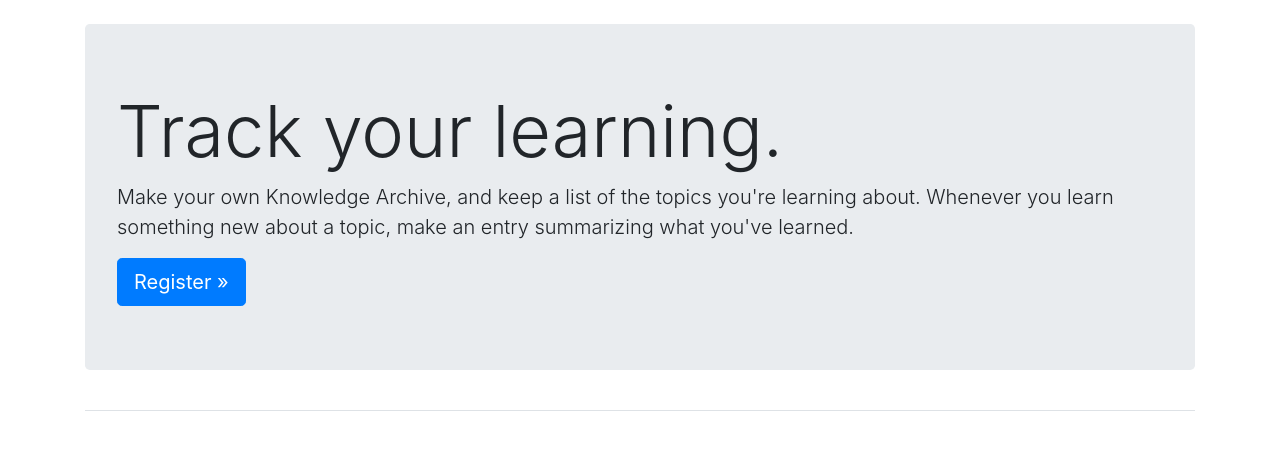
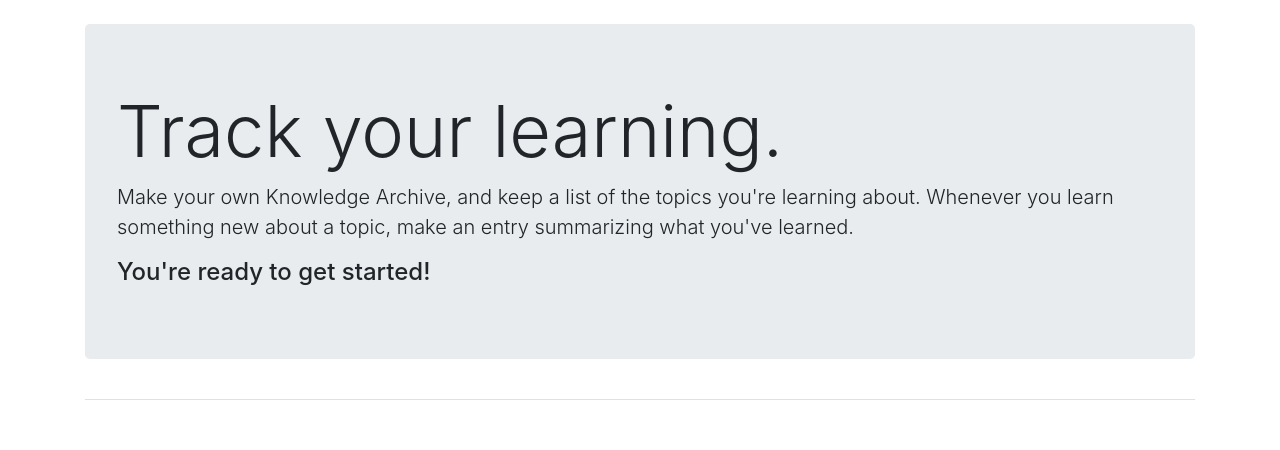
Before and after one commit to jordancallahan/knowledge-archive, a Django app: page / in a window 1280 px wide. Shown: the part 58-508 px from the top of the page. Run offline with Django 4.2, Linux system fonts and the light colour scheme; the visitor is signed in with stand-in values (Sample User, id 1); some libraries are stand-ins or nearby versions.

Commit message:
removing register button for authenticated users

```diff
--- a/knowledge_archives/templates/knowledge_archives/index.html
+++ b/knowledge_archives/templates/knowledge_archives/index.html
@@ -9,8 +9,12 @@
             learning about. Whenever you learn something new about a topic, make an
             entry summarizing what you've learned.
         </p>
+        {% if user.is_authenticated %}
+            <h4>You're ready to get started!</h4>
+        {% else %}
+            <a class="btn btn-lg btn-primary" href="{% url 'users:register' %}"
+                role="button">Register &raquo;</a>
+        {% endif %}
 
-        <a class="btn btn-lg btn-primary" href="{% url 'users:register' %}"
-            role="button">Register &raquo;</a>
     </div>
 {% endblock page_header %}
```
